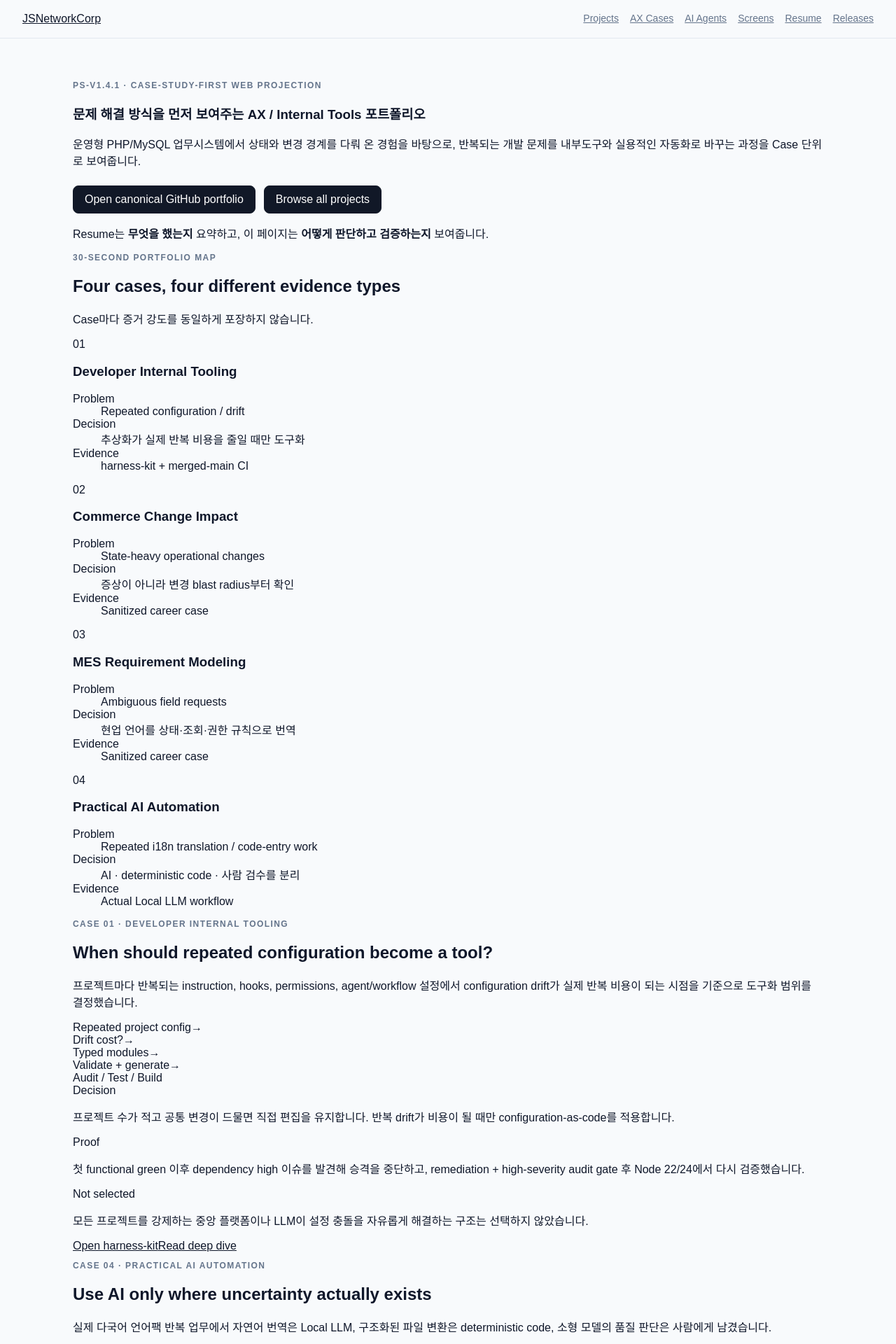
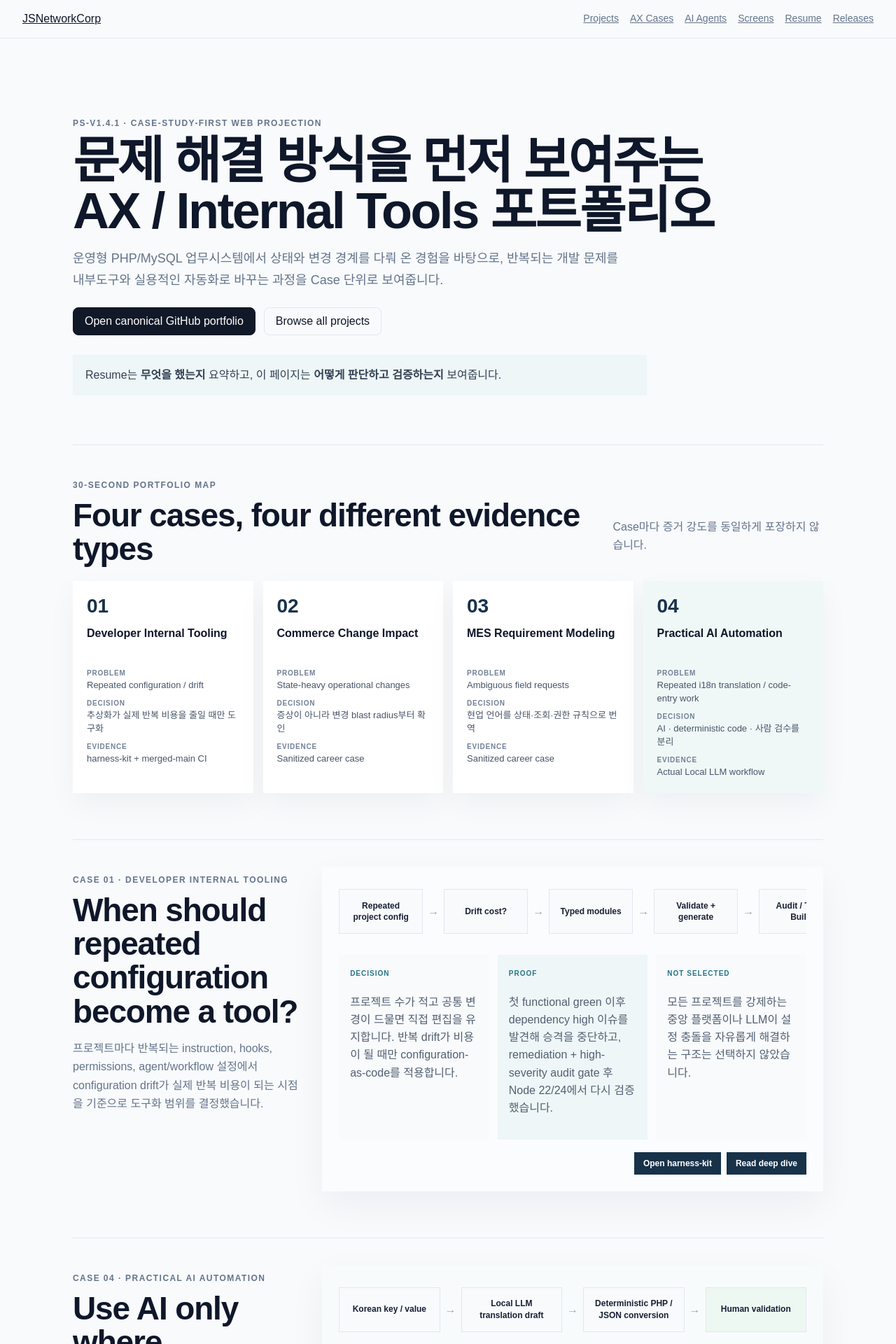
Before and after one commit to tomtomjskim/jsnetworkcorp-portfolio, a Next.js app: page /ax in a window 1280 px wide. Shown: the top 1920 px of the page at 70% size. Built offline with nearby package versions, Linux system fonts and the light colour scheme.

Commit message:
web: add restrained AX case-study presentation styles

```diff
--- a/src/app/globals.css
+++ b/src/app/globals.css
@@ -40,3 +40,83 @@ input, select { border: 1px solid var(--line); border-radius: 8px; background: #
 .screenMeta dd { color: var(--muted); line-height: 1.55; margin: 4px 0 0; }
 .timeline { display: grid; gap: 12px; }
 .siteFooter { border-top: 1px solid var(--line); padding: 28px 32px; color: var(--muted); }
+
+/* PS-v1.4.1 AX case-study web projection */
+.axPortfolio { display: grid; gap: 28px; }
+.axHero { padding: 54px 0 26px; }
+.axHero h1 { max-width: 940px; margin: 10px 0 18px; font-size: clamp(42px, 6vw, 72px); line-height: .98; letter-spacing: -.035em; }
+.axHero > p:not(.eyebrow):not(.axBoundaryLine) { max-width: 800px; color: var(--muted); font-size: 18px; line-height: 1.7; }
+.axSecondaryAction { background: transparent !important; color: var(--fg) !important; border-color: var(--line) !important; }
+.axBoundaryLine { margin-top: 28px; max-width: 820px; padding: 16px 18px; background: #eef6f7; color: #334155; line-height: 1.6; }
+.axSection, .axCase { padding: 38px 0; border-top: 1px solid var(--line); }
+.axSectionHead { display: flex; align-items: end; justify-content: space-between; gap: 28px; margin-bottom: 22px; }
+.axSectionHead h2, .axCaseIntro h2 { margin: 6px 0 0; font-size: clamp(28px, 4vw, 46px); letter-spacing: -.025em; line-height: 1.05; }
+.axSectionHead > p, .axCaseIntro > p:not(.eyebrow) { max-width: 720px; color: var(--muted); line-height: 1.65; }
+.axCaseMap { display: grid; grid-template-columns: repeat(4, minmax(0, 1fr)); gap: 14px; }
+.axCaseSummary { min-height: 240px; padding: 20px; background: #fff; box-shadow: 0 16px 40px rgba(15,23,42,.045); }
+.axCaseSummary:nth-child(4) { background: #f0f8f7; }
+.axCaseNo { font-size: 28px; font-weight: 700; color: #18324a; }
+.axCaseSummary h3 { min-height: 44px; margin: 12px 0 18px; font-size: 16px; line-height: 1.35; }
+.axCaseSummary dl, .axRepoCard dl { display: grid; gap: 10px; margin: 0; }
+.axCaseSummary dl div, .axRepoCard dl div { display: grid; gap: 3px; }
+.axCaseSummary dt, .axRepoCard dt { font-size: 10px; font-weight: 700; letter-spacing: .08em; text-transform: uppercase; color: #718096; }
+.axCaseSummary dd, .axRepoCard dd { margin: 0; color: #475569; font-size: 13px; line-height: 1.45; }
+.axCase { display: grid; grid-template-columns: minmax(240px, .72fr) minmax(0, 1.6fr); gap: 34px; }
+.axCaseIntro { position: sticky; top: 92px; align-self: start; }
+.axCaseCanvas { min-width: 0; display: grid; gap: 18px; padding: 24px; background: #fff; box-shadow: 0 20px 50px rgba(15,23,42,.05); }
+.axCaseTooling .axCaseCanvas { background: #fbfcfd; }
+.axCaseAi .axCaseCanvas { background: #f8fbfb; }
+.axFlow { display: flex; align-items: center; gap: 7px; min-width: 0; overflow-x: auto; padding: 8px 0 12px; }
+.axFlowStep { display: contents; }
+.axFlowNode { flex: 1 1 0; min-width: 120px; min-height: 64px; display: grid; place-items: center; padding: 11px 12px; background: #f8fafc; color: #172033; text-align: center; font-size: 12px; font-weight: 700; line-height: 1.35; box-shadow: inset 0 0 0 1px #e2e8f0; }
+.axCaseAi .axFlowNode:last-of-type { background: #eef8f2; }
+.axFlowArrow { flex: 0 0 auto; color: #94a3b8; font-weight: 700; }
+.axDecisionGrid, .axResponsibilityGrid { display: grid; grid-template-columns: repeat(3, minmax(0, 1fr)); gap: 12px; }
+.axSplitPanel { display: grid; grid-template-columns: repeat(2, minmax(0, 1fr)); gap: 12px; }
+.axNote { padding: 16px; background: #f8fafc; }
+.axNote:nth-child(2) { background: #eef6f7; }
+.axNote p, .axNote li { color: #526072; line-height: 1.58; }
+.axNote ul { margin: 8px 0 0; padding-left: 18px; }
+.axLabel { display: inline-flex; margin-bottom: 7px; font-size: 10px; font-weight: 800; letter-spacing: .1em; text-transform: uppercase; color: #277485; }
+.axPrinciple { margin: 0; padding: 22px; background: #18324a; color: white; font-size: clamp(18px, 3vw, 28px); font-weight: 700; text-align: center; }
+.axEvidenceActions { display: flex; flex-wrap: wrap; justify-content: flex-end; gap: 8px; }
+.axEvidenceActions a { padding: 9px 13px; background: #18324a; color: white; text-decoration: none; font-size: 12px; font-weight: 700; }
+.axEngineeringModel { background: #f3f7f9; margin-inline: -24px; padding-inline: 24px; }
+.axPillars { display: grid; grid-template-columns: repeat(4, minmax(0, 1fr)); gap: 12px; margin-top: 12px; }
+.axPillars article { min-height: 142px; padding: 16px; background: #fff; }
+.axPillars article:nth-child(3) { background: #eaf5f6; }
+.axPillars h3 { margin: 0 0 8px; font-size: 15px; }
+.axPillars p { color: var(--muted); line-height: 1.55; font-size: 13px; }
+.axRepoGrid { display: grid; gap: 12px; }
+.axRepoCard { display: grid; grid-template-columns: minmax(190px, .7fr) minmax(0, 1.5fr) auto; align-items: center; gap: 18px; padding: 18px; background: #fff; box-shadow: 0 12px 32px rgba(15,23,42,.04); }
+.axRepoTitle { display: flex; align-items: center; gap: 9px; flex-wrap: wrap; }
+.axRepoTitle h3 { margin: 0; }
+.axVerified { padding: 4px 7px; background: #edf8f1; color: #27734e; font-size: 10px; font-weight: 800; text-transform: uppercase; }
+.axRepoCard > p { margin: 0; color: #475569; font-size: 13px; }
+.axRepoCard > a { justify-self: end; padding: 8px 10px; background: #18324a; color: #fff; text-decoration: none; font-size: 11px; font-weight: 700; }
+.axCanonical { display: flex; align-items: center; justify-content: space-between; gap: 20px; margin-top: 16px; padding: 18px; background: #eef6f7; }
+.axCanonical p { margin: 4px 0 0; color: var(--muted); }
+.axCanonical a { font-weight: 700; }
+
+@media (max-width: 900px) {
+  .axCaseMap { grid-template-columns: repeat(2, minmax(0, 1fr)); }
+  .axCase { grid-template-columns: 1fr; }
+  .axCaseIntro { position: static; }
+  .axDecisionGrid, .axResponsibilityGrid, .axPillars { grid-template-columns: repeat(2, minmax(0, 1fr)); }
+  .axRepoCard { grid-template-columns: 1fr; }
+  .axRepoCard > a { justify-self: start; }
+}
+
+@media (max-width: 620px) {
+  .siteHeader { padding: 14px 18px; }
+  main { padding: 30px 18px; }
+  .axHero { padding-top: 38px; }
+  .axHero h1 { font-size: clamp(36px, 12vw, 52px); }
+  .axSectionHead { display: block; }
+  .axCaseMap, .axDecisionGrid, .axResponsibilityGrid, .axSplitPanel, .axPillars { grid-template-columns: 1fr; }
+  .axCaseSummary { min-height: auto; }
+  .axCaseCanvas { padding: 16px; margin-inline: -4px; }
+  .axFlow { align-items: stretch; }
+  .axFlowNode { min-width: 145px; }
+  .axCanonical { align-items: flex-start; flex-direction: column; }
+}
```
